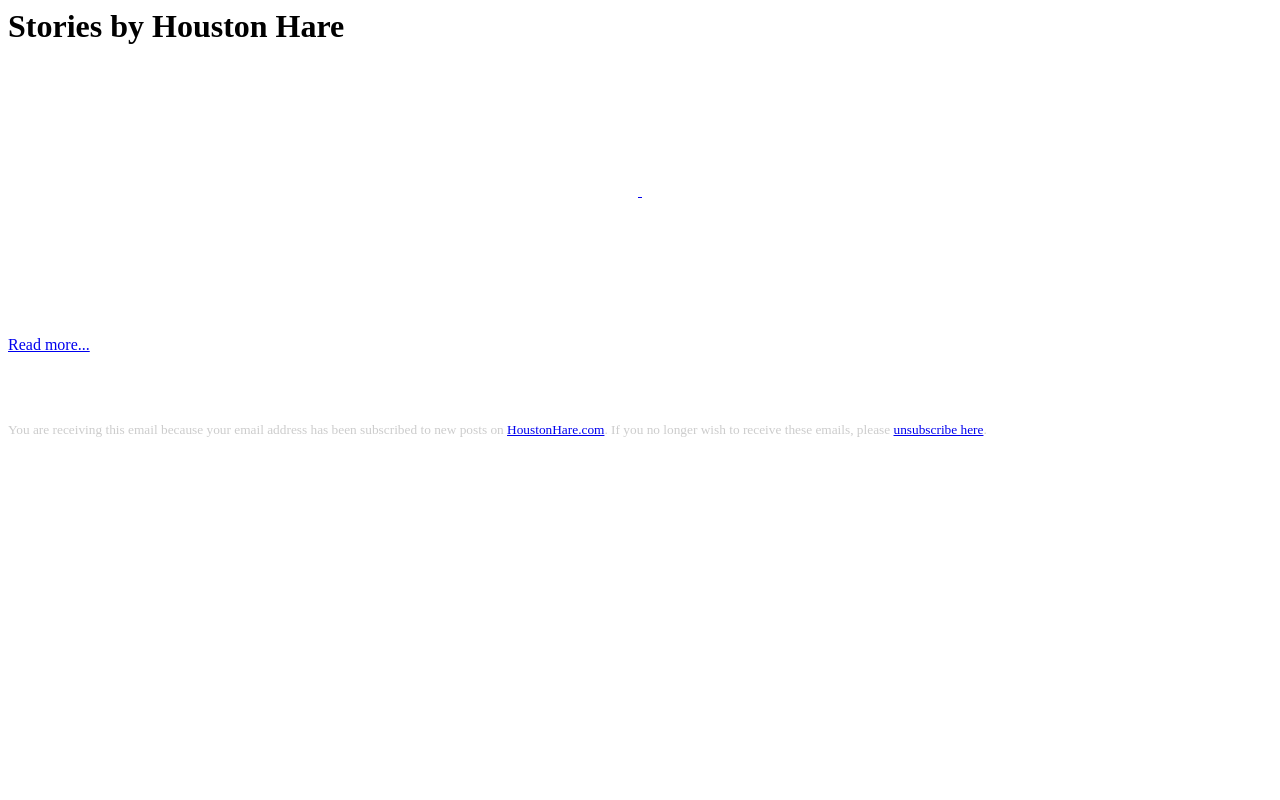
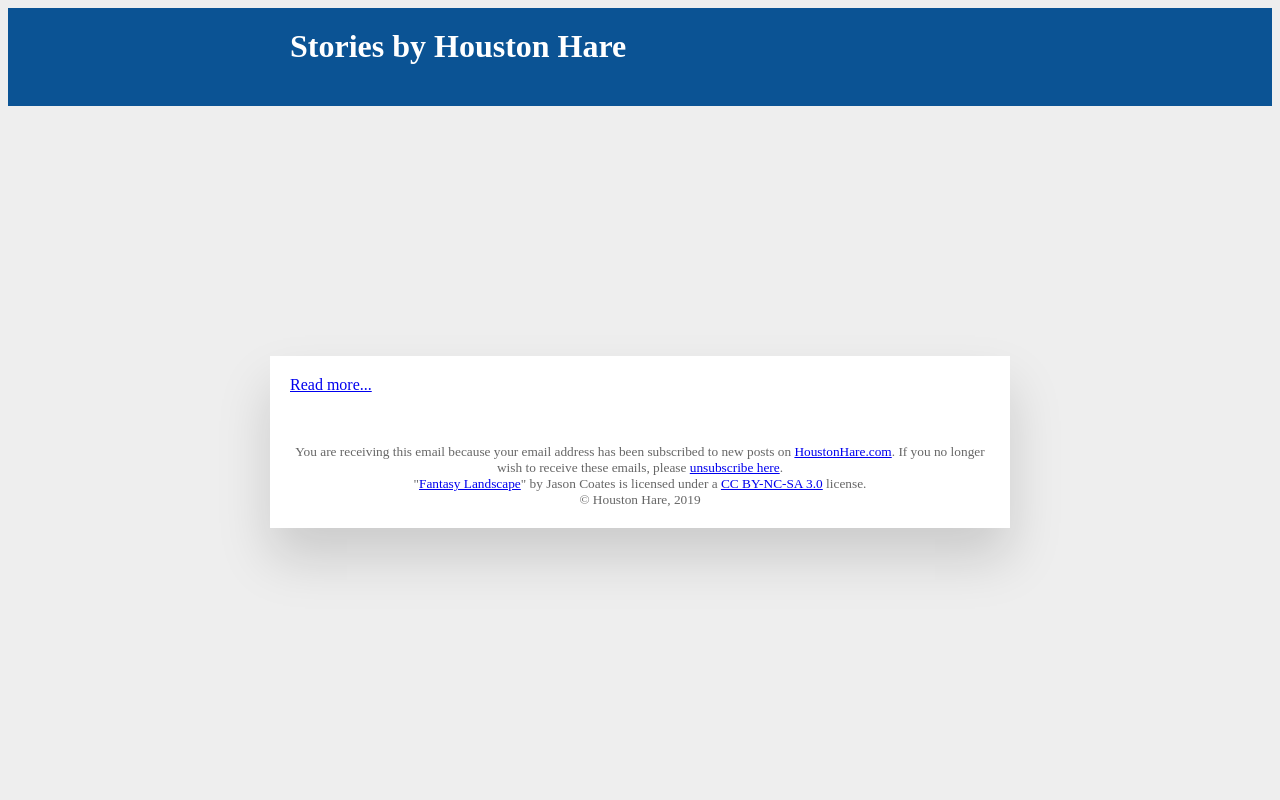
Before and after one commit to treetrnk/flask_writer, a Flask app: template app/templates/subscriber-email.html in a window 1280 px wide. Run offline with Flask 2, Linux system fonts and the light colour scheme; the template is opened without the code that fills it, so the values that code supplies are empty; some libraries are stand-ins or nearby versions.

Commit message:
Update subscriber email template

```diff
--- a/app/templates/subscriber-email.html
+++ b/app/templates/subscriber-email.html
@@ -1,12 +1,26 @@
 <html>
+	<body style="background-color:#eee;">
+		<table width="100%" border="0" cellspacing="0" cellpadding="0">
+			<tr style="background-color:#0b5394; color:#fff;">
+				<td>
+				</td>
+				<td width="700" style="padding:20px;">
 					<h1>Stories by Houston Hare</h1>
+				</td>
+				<td></td>
+			</tr>
+
 			<a href='https://houstonhare.com{{ page.path }}'>
-		<table width="100%" border="0" cellspacing="0" cellpadding="0">
 				<tr>
-					<td align="center" height="250" style="height:250px;overflow:hidden;background:url({{ page.banner_path() }}) no-repeat center center;background-size:cover;">&nbsp;
+					<td colspan="3" align="center" height="250" style="height:250px;overflow:hidden;background:url({{ page.banner_path() }}) no-repeat center center;background-size:cover;">&nbsp;
 					</td>
 				</tr>
-		</table>
+			</a>
+
+			<tr>
+				<td></td>
+				<td style="padding:20px; box-shadow:0 30px 50px 0 rgba(1,1,1,.15);background-color:#fff;">
+					<a href='https://houstonhare.com{{ page.path }}'>
 						{% if page.parent() %}
 							<h2>{{ page.parent().title }}: {{ page.title }}</h2>
 						{% else %}
@@ -15,8 +29,17 @@
 					</a>
 					<p>{{ page.description() }}</p>
 					<p><a href='https://houstonhare.com{{ page.path }}'>Read more...</a></p>
+					<br />
+					<p style="color:#666;text-align:center;"><small>
+						You are receiving this email because your email address has been subscribed to new posts on <a href="https://houstonhare.com">HoustonHare.com</a>. If you no longer wish to receive these emails, please <a href="https://houstonhare.com/unsubscribe/{{ recipient.email }}">unsubscribe here</a>.<br />
+						"<a href="http://www.newgrounds.com/art/view/llamareaper/fantasy-landscape-2">Fantasy Landscape</a>" by Jason Coates is licensed under a <a href="https://creativecommons.org/licenses/by-nc-sa/3.0/">CC BY-NC-SA 3.0</a> license.<br />
+						&copy; Houston Hare, 2019<br />
+					</small></p>
+				</td>
+				<td></td>
+			</tr>
+
+		</table>
 		<br /><br />
-	<p style="color:#ccc;"><small>
-		You are receiving this email because your email address has been subscribed to new posts on <a href="https://houstonhare.com">HoustonHare.com</a>. If you no longer wish to receive these emails, please <a href="https://houstonhare.com/unsubscribe/{{ recipient.email }}">unsubscribe here</a>.
-	</small></p>
+	</body>
 </html>
--- a/config.py
+++ b/config.py
@@ -13,5 +13,6 @@ class Config(object):
     MAIL_PORT = 465
     MAIL_USE_TLS = False
     MAIL_USE_SSL = True
-    MAIL_USERNAME = os.environ['EMAIL_USER']
-    MAIL_PASSWORD = os.environ['EMAIL_PASSWORD']
+    MAIL_USERNAME = os.environ['MAIL_USERNAME']
+    MAIL_PASSWORD = os.environ['MAIL_PASSWORD']
+    MAIL_DEFAULT_SENDER = os.environ['MAIL_PASSWORD']
```
Lines whose indentation alone changed are shown as unchanged.
